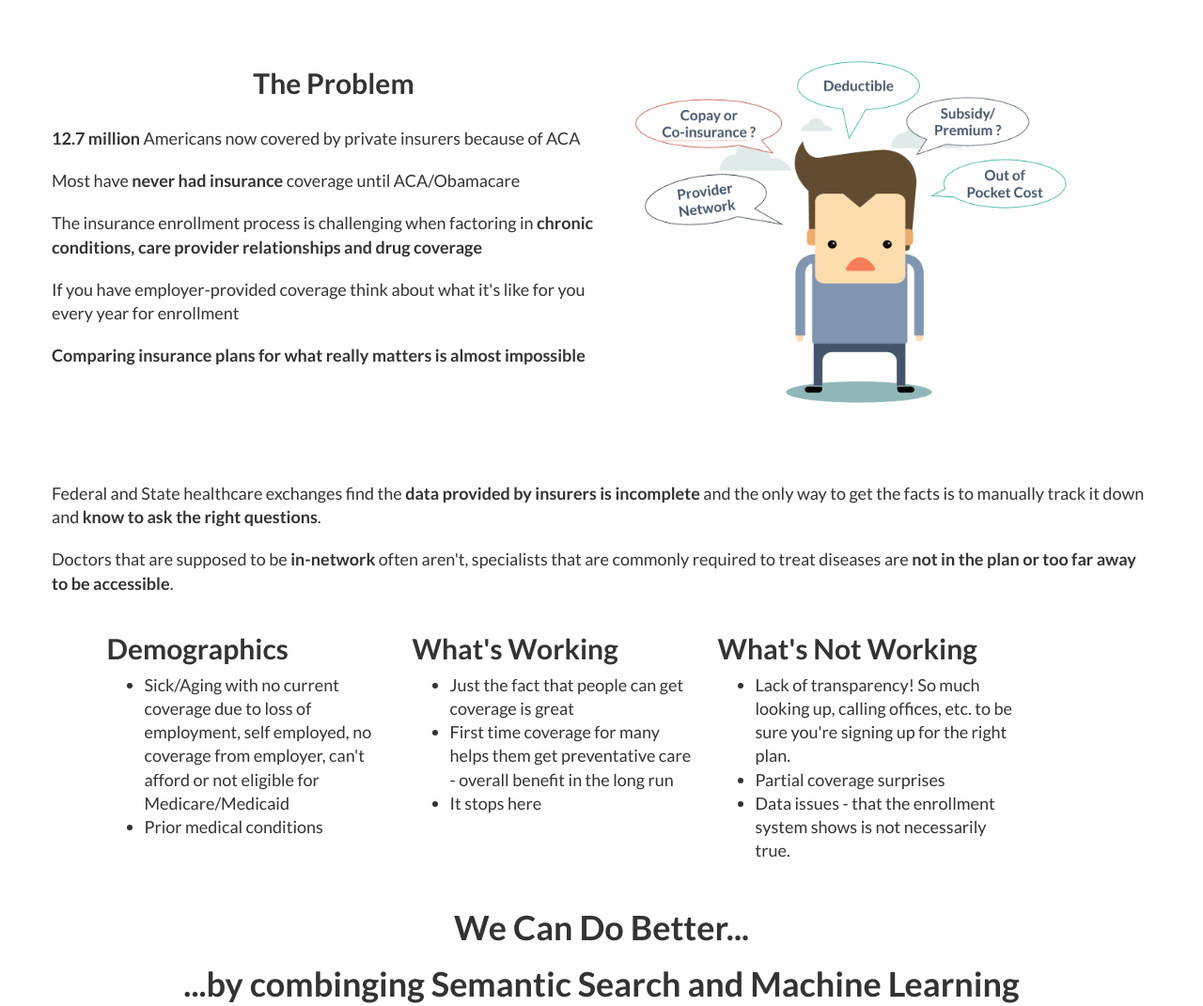
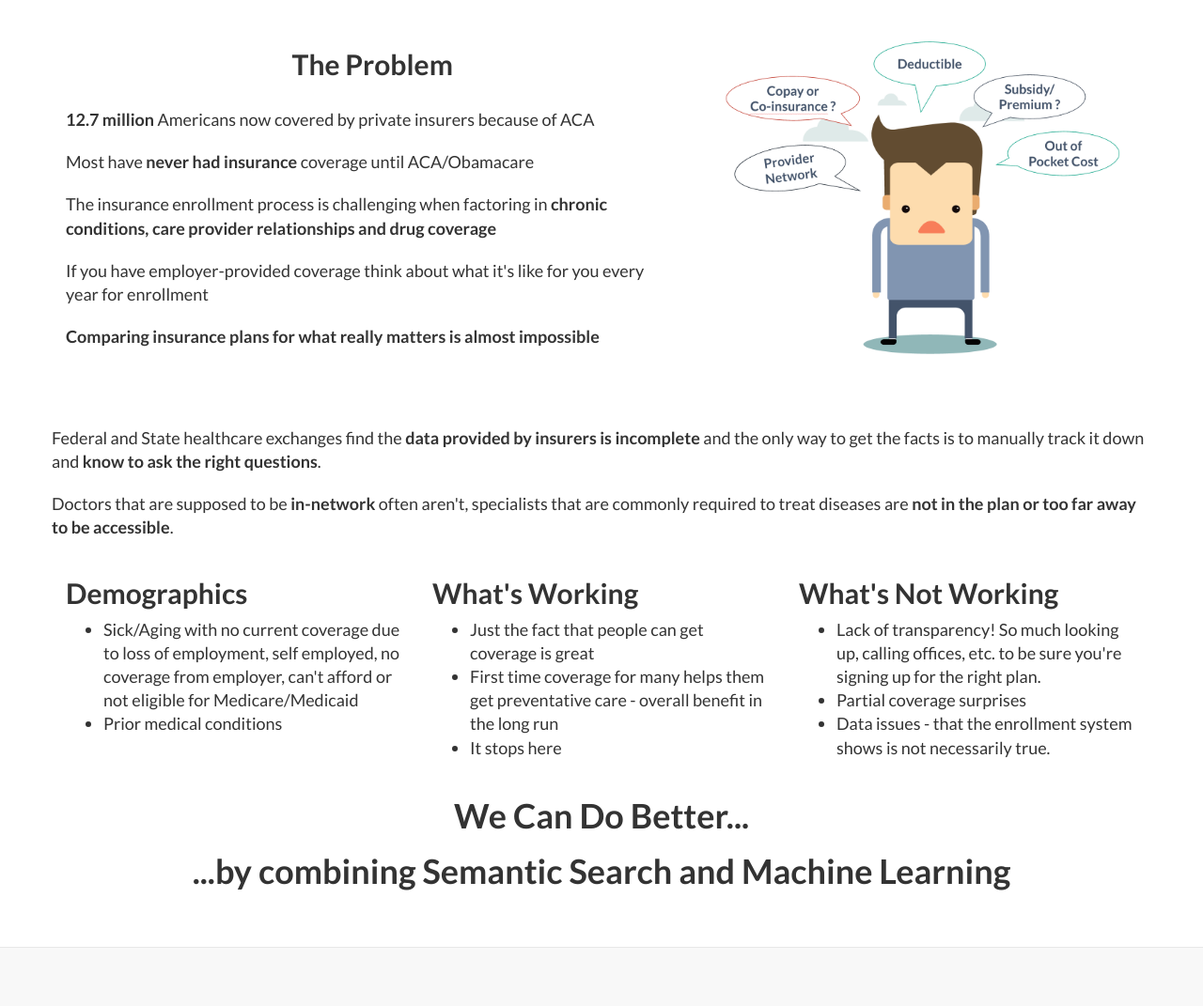
Before and after one commit to semantichealth/semantichealth.github.io, a plain HTML site: page index.html in a window 1280 px wide. Shown: the part 740-1811 px from the top of the page at 94% size. Drawn offline with nearby package versions, Linux system fonts and the light colour scheme.

Commit message:
Various layout changes.

```diff
--- a/index.html
+++ b/index.html
@@ -101,35 +101,29 @@
           </div>
           <div class="row">
             <!-- <div class="col-md-8 col-md-offset-2"> -->
-              <p class="lead">
                 <div>
-                    <div style="float: left; width: 600px;">
-                        <div style="width: 600px; text-align: center;"><h2 class="section-heading" >The Problem</h2></div>
-                        <div class="lead"><b>12.7 million</b> Americans now covered by private insurers because of ACA</div>
-                        <div class="lead">Most have <b>never had insurance</b> coverage until ACA/Obamacare</div>
-                        <div class="lead">The insurance enrollment process is challenging when factoring in <b>chronic conditions, care provider relationships and drug coverage</b></div>
-                        <div class="lead">If you have employer-provided coverage think about what it's like for you every year for enrollment</div>
-                        <div class="lead"><b>Comparing insurance plans for what really matters is almost impossible</b></div>
+                    <div class="col-md-7">
+                        <h2 class="section-heading" >The Problem</h2>
+                        <p class="lead"><b>12.7 million</b> Americans now covered by private insurers because of ACA</p>
+                        <p class="lead">Most have <b>never had insurance</b> coverage until ACA/Obamacare</p>
+                        <p class="lead">The insurance enrollment process is challenging when factoring in <b>chronic conditions, care provider relationships and drug coverage</b></p>
+                        <p class="lead">If you have employer-provided coverage think about what it's like for you every year for enrollment</p>
+                        <p class="lead"><b>Comparing insurance plans for what really matters is almost impossible</b></p>
                     </div>
-                    <div style="float: left; width: 180px;">
-                        <img src="static/img/problem/questions.png" alt="People have many questions" width="500px;">
+                    <div class="col-md-5">
+                        <img src="static/img/problem/questions.png" class="img-responsive" alt="People have many questions">
                     </div>
                 </div>
-              </p>
-              <p class="lead">
-              <div>
-                  <div style="float: left;">
-                      <div class="lead">Federal and State healthcare exchanges find the <b>data provided by insurers is incomplete</b> and the only way to get the facts is to manually track it down and <b>know to ask the right questions</b>.</div>
-                      <div class="lead">Doctors that are supposed to be <b>in-network</b> often aren't, specialists that are commonly required to treat diseases are <b>not in the plan or too far away to be accessible</b>.</div>
           </div>
+          <div class="row">
+              <p class="lead">Federal and State healthcare exchanges find the <b>data provided by insurers is incomplete</b> and the only way to get the facts is to manually track it down and <b>know to ask the right questions</b>.</p>
+              <p class="lead">Doctors that are supposed to be <b>in-network</b> often aren't, specialists that are commonly required to treat diseases are <b>not in the plan or too far away to be accessible</b>.</p>
           </div>
-              </p>
-              <p class="lead">
-              <div style="width: 90%; margin: 0 auto;">
-                  <div style="float: left;">
-                      <div class="lead" style="float: left; width: 325px; padding-right:20px;">
+
+            <div class="row">
+              <div class="col-md-4">
                 <h2>Demographics</h2>
-                          <ul>
+                <ul class="lead">
                     <li>
                         Sick/Aging with no current coverage due to loss of employment, self employed, no coverage from employer, can't afford or not eligible for Medicare/Medicaid
                     </li>
@@ -138,11 +132,9 @@
                     </li>
                 </ul>
               </div>
-                  </div>
-                  <div style="float: left;">
-                      <div class="lead" style="float: left; width: 325px; padding-right: 20px;">
+              <div class="col-md-4">
                 <h2>What's Working</h2>
-                          <ul>
+                <ul class="lead">
                     <li>
                         Just the fact that people can get coverage is great
                     </li>
@@ -154,10 +146,9 @@
                     </li>
                 </ul>
               </div>
-                      <div style="float: left;">
-                          <div class="lead" style="float: left; width: 325px;">
+              <div class="col-md-4">
                 <h2>What's Not Working</h2>
-                              <ul>
+                <ul class="lead">
                     <li>
                         Lack of transparency! So much looking up, calling offices, etc. to be sure you're signing up for the right plan.
                     </li>
@@ -170,21 +161,16 @@
                 </ul>
               </div>
             </div>
-                  </div>
-
-              </div>
-              </p>
 
             <!-- </div> -->
           </div>
           <div class="row">
-              <div style="text-align: center">
+              <div class="text-center">
                   <h1>We Can Do Better...</h1>
                   <p>
-                      <h1>...by combinging Semantic Search and Machine Learning</h1>
+                      <h1>...by combining Semantic Search and Machine Learning</h1>
                   </p>
               </div>
-
           </div>
       </div>
       <!-- /.container -->
@@ -230,7 +216,7 @@
                 </p>
                 <ol class="lead">
                   <li>Accept and validate input form.</li>
-                  <li>Show insurance plans in an organized manner.</li>
+                  <li>Show insurance plans in an attractive user interface.</li>
                   <li>Interactivity via faceted search.</li>
                   <li>Rank results using LETOR algorithm.</li>
                   <li>Collect clickstream data.</li>
@@ -241,20 +227,20 @@
                 <img src="/static/img/web/web-tech.png" class="img-responsive center-block" alt="Web Technologies">
                 <h3 class="text-center">Flask</h3>
                 <p class="lead">
-                  The above schematic shows all the components in our web application.
+                  The above schematic shows all the components in our web application (see <a href="https://github.com/semantichealth/semantichealth.github.io/tree/master/webdev">code</a> for all components).
                   All of the requirements were satisfied by this setup.
-                  The webserver is based on Flask.
-                  This web framework is based on Python, and it is extremely easy to get a production server up and running.
+                  Because the webserver is based on Flask (Python), it is very easy to get a production server up and running.
                   Our web server manages all the backend web functionalities.
                   It takes in the user's input, validates it, and sends the query to the frontend.
                   It also has endpoints to log the visitor and clickstream data in a AWS RDS PostgreSQL database.
+                  The production server is deployed on AWS Elastic Beanstalk, which takes care of Apache web server administration and provides load balancing and instance autoscaling.
                 </p>
                 <h3 class="text-center">Searchkit</h3>
                 <p class="lead">
-                  The frontend utilized many elements from searchkit, an elasticsearch UI framework based on React.js.
+                  The frontend utilized many elements from <a href="http://searchkit.co">searchkit</a>, an elasticsearch UI framework based on <a href="https://facebook.github.io/react/">React.js</a>.
                   We chose searchkit because it gave us a substantial headstart in the development of the UI.
                   It is easy to use and extremely customizable.
-                  We were able to build an extremely interactive application which allows the user to do faceted search and input search.
+                  We were able to quickly build an interactive application which allows the user to do faceted search and input search.
                   A custom rescore query component allows the results to be re-ranked based on the LETOR algorithm.
                   Various event handlers were also present to assist in the recording of clickstream data.
                 </p>
@@ -293,7 +279,8 @@
                 <ol class="lead">
                   <li>User input form.</li>
                   <li>Autocomplete for medical conditions (scraped from drugs.com).</li>
-                  <li>Left: filters ordered by importance. Right: insurance plans.</li>
+                  <li>Left: Filters ordered by importance. From our research, we know that providers, drugs, and specialties are top priorities<br>
+                      Right: Insurance plans.</li>
                 </ol>
               </div>
         </div>
@@ -398,7 +385,7 @@
         <!-- /.container -->
     </div>
     <a name="ingest"></a>
-    <div class="content-section-a">
+    <div class="content-section-b">
         <div class="container">
             <div class="row">
                 <div class="col-md-8 col-md-offset-2">
@@ -583,7 +570,7 @@
     </div>
 
   <a name="next"></a>
-    <div class="content-section-b">
+    <div class="content-section-a">
         <div class="container">
             <div class="row">
                 <div class="col-md-8 col-md-offset-2">
@@ -758,6 +745,13 @@
     <!-- Bootstrap Core JavaScript -->
     <script src="https://maxcdn.bootstrapcdn.com/bootstrap/3.3.7/js/bootstrap.min.js" integrity="sha384-Tc5IQib027qvyjSMfHjOMaLkfuWVxZxUPnCJA7l2mCWNIpG9mGCD8wGNIcPD7Txa" crossorigin="anonymous"></script>
 
+    <!-- Other Scripts -->
+    <script>
+    	$('.carousel').carousel({
+    		interval: false
+    	})
+    </script>
+
 </body>
 
 </html>
--- a/static/css/landing-page.css
+++ b/static/css/landing-page.css
@@ -182,3 +182,12 @@ p.copyright {
   width:100%;
   max-height: 600px !important;
 }
+
+.carousel-indicators li {
+  background-color: #999;
+  background-color: rgba(70,70,70,.25);
+}
+
+.carousel-indicators .active {
+  background-color: #444;
+}
```
Lines whose indentation alone changed are shown as unchanged.
